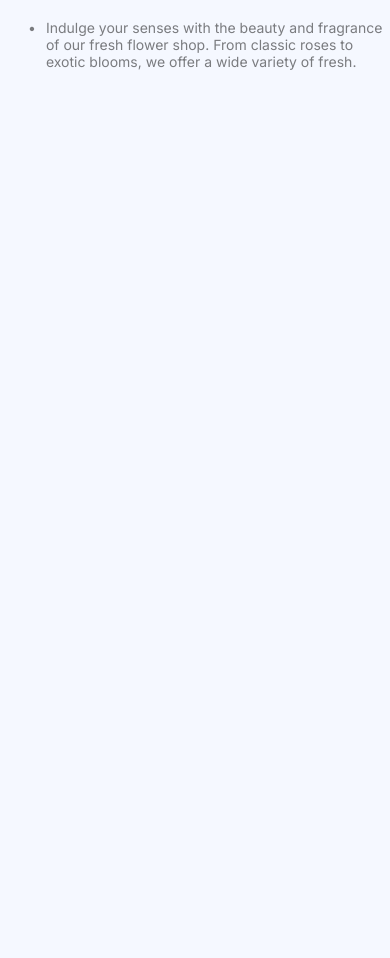
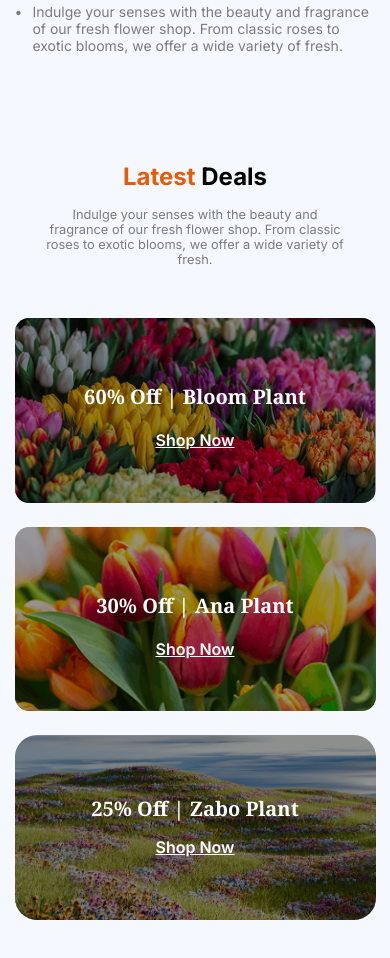
Before and after one commit to Juhaifa12/assignment-2, a plain HTML site: page index.html in a window 390 px wide. Shown: the part 2950-3908 px from the top of the page. Before the commit the page ends 3311 px from the top, so only its background shows below. Drawn offline with Linux system fonts and the light colour scheme.

Commit message:
added latest deal section

```diff
--- a/index.html
+++ b/index.html
@@ -138,6 +138,43 @@
         </div>
     </div>
 </div>
+<div class="latest-deal-section container inter-primary">
+    <div class="deal-header">
+    <div class="latest-deal-heading"><span class="our">Latest</span>  <span class="plant">Deals</span></div>
+    <div class="plant-text">Indulge your senses with the beauty and <br class="break"> fragrance of our fresh flower shop. From <br class="show"> classic <br class="break"> roses to exotic blooms, we offer a wide variety of <br class="break"> fresh.</div>
+    </div>
+    <div class="latest-deal-card">
+        <div class="deal-card-left">
+       <div class="left-top">
+         <img src="assets/deal-bloom.png" alt="">
+         <div class="overlay-1">
+            <div class="overlay-content-1">
+                <p class="noto-serif-primary">60% Off | Bloom Plant</p>
+                <a href="#">Shop Now</a>
+            </div>
+         </div>
+       </div>
+        <div class="left-bottom">
+        <img src="assets/deal-ana.png" alt="">
+        <div class="overlay-2">
+            <div class="overlay-content-2">
+                <p class="noto-serif-primary">30% Off | Ana  Plant</p>
+                <a href="#">Shop Now</a>
+            </div>
+        </div>
+        </div>
+        </div>
+        <div class="deal-card-right">
+        <img src="assets/deal-zabo.png" alt="">
+        <div class="overlay">
+            <div class="overlay-content">
+                <p class="noto-serif-primary">25% Off | Zabo Plant</p>
+                <a href="#">Shop Now</a>
+            </div>
+        </div>
+        </div>
+    </div>
+</div>
 </main>
     <footer>
 
--- a/styles/flowers.css
+++ b/styles/flowers.css
@@ -92,7 +92,7 @@ body{
     padding-top: 106px;
 }
 /* plant-section */
-.plant-heading{
+.plant-heading, .deal-header{
     justify-content: center;
     align-items: center;
     text-align: center;
@@ -190,3 +190,92 @@ body{
 .lover-break{
     display: none;
 }
+/* latest deal section */
+.latest-deal-heading{
+    font-weight: 700;
+    font-size: 3.1rem;
+    margin-bottom: 16px;
+}
+.deal-header{
+    margin-bottom: 120px;
+}
+.latest-deal-card{
+    display: flex;
+    gap: 28px;
+    margin-bottom: 120px;
+}
+.deal-card-left{
+    display: grid;
+}
+.deal-card-left img{
+    border-radius: 14px;
+    width: 367px;
+    height: 202px;
+    row-gap: 25px;
+    color: #C8C8C8;
+}
+.left-top, .left-bottom{
+    position: relative;
+}
+.overlay-1, .overlay-2{
+  position: absolute;
+  top: 0;
+  left: 0;
+  right: 0;
+  bottom: 0;
+  background: rgba(0, 0, 0, 0.4);
+  justify-content: center;
+  align-items: center;
+  border-radius: 14px;
+  height: 202px;
+}
+.overlay-content-1, .overlay-content-2{
+    text-align: center;
+    color: #FFFFFF;
+    margin-top: 65px;
+}
+.overlay-content-1 p, .overlay-content-2 p{
+    font-weight: 700;
+    font-size: 1.25rem;
+}
+.overlay-content-1 a, .overlay-content-2 a{
+    color: #FFFFFF;
+    font-weight: 600;
+    font-size: 1rem;
+    margin: 0;
+}
+.deal-card-right{
+    position: relative;
+}
+.deal-card-right img{
+    height: auto;
+    border-radius: 22px;
+}
+.overlay{
+    position: absolute;
+    top: 0;
+    left: 0;
+    right: 0;
+    bottom: 0;
+    background: rgba(0, 0, 0, 0.4);
+    justify-content: center;
+    align-items: center;
+    border-radius: 22px;
+    height: 424px;
+}
+.overlay-content{
+    text-align: center;
+    color: #FFFFFF;
+    margin-top: 172.13px;
+}
+.overlay-content p{
+    font-weight: 700;
+    font-size: 2.5rem;
+    margin: 0 auto 15px auto;
+}
+.overlay-content a{
+    color: #FFFFFF;
+    font-weight: 600;
+    font-size: 1.75rem;
+    margin: 0;
+}
--- a/styles/media.css
+++ b/styles/media.css
@@ -74,7 +74,8 @@
     .plants-lover-section{
         display: grid;
         grid-template-columns: repeat(1,1fr);
-        padding-left: 20px;
+        width: 361px;
+        height: 648px;
     }
     .plant-img{
         width: 358px;
@@ -83,7 +84,6 @@
     .plants-lover-header{
         font-size: 1.5rem;
         margin-top: 18px;
-        margin-bottom: 16px;
     }
     .plants-lover-header br{
         display: none;
@@ -98,6 +98,38 @@
         display: block;
     }
     .plants-lover-content{
-        margin-bottom: 143px;
+        margin-bottom: 105px;
+    }
+    /* latest deal section */
+    .deal-header{
+        margin-bottom: 51.5px;
+    }
+    .latest-deal-heading{
+        font-size: 1.5rem;
+    }
+    .latest-deal-card{
+        display: grid;
+        grid-template-columns: repeat(1,1fr);
+        row-gap: 20px;
+    }
+    .deal-card-left img, .overlay-1, .overlay-2, .deal-card-right img, .overlay{
+        width: 361px;
+        height: 184.5px;
+    }
+    .overlay-content{
+        text-align: center;
+        margin-top: 60px;
+    }
+    .overlay-content p{
+        font-size: 1.25rem;
+    }
+    .overlay-content a{
+        font-size: 1rem;
+    }
+    .deal-card-left, .deal-card-right{
+        margin: 0 auto;
+    }
+    .left-bottom{
+        margin-top: 20px;
     }
 }
```
